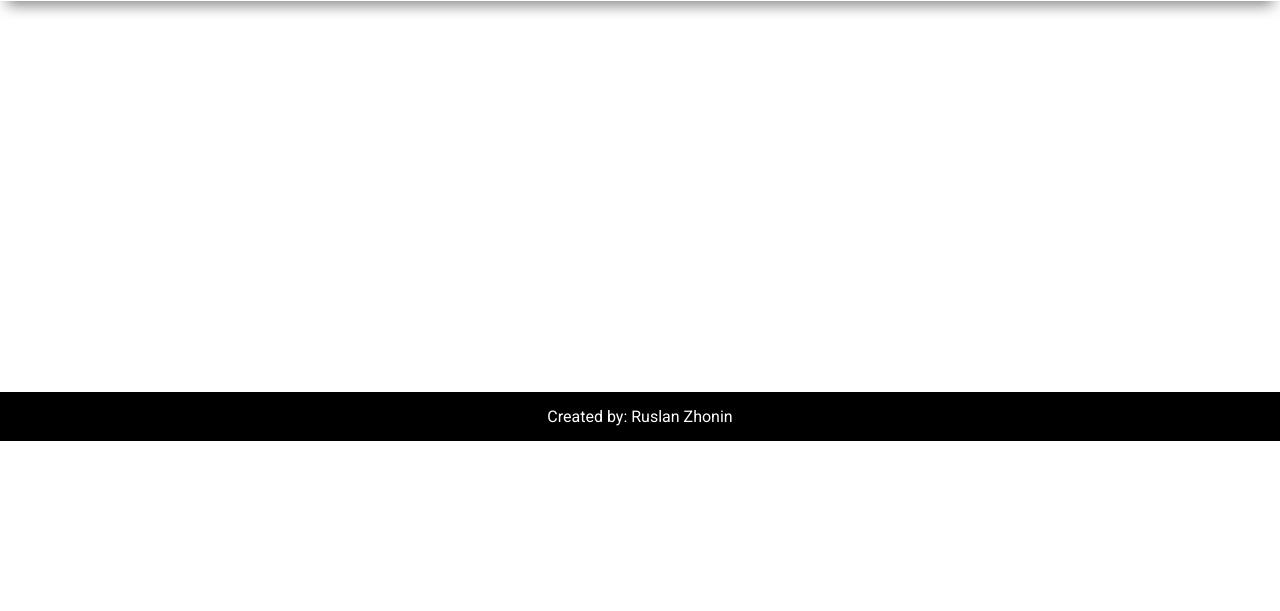
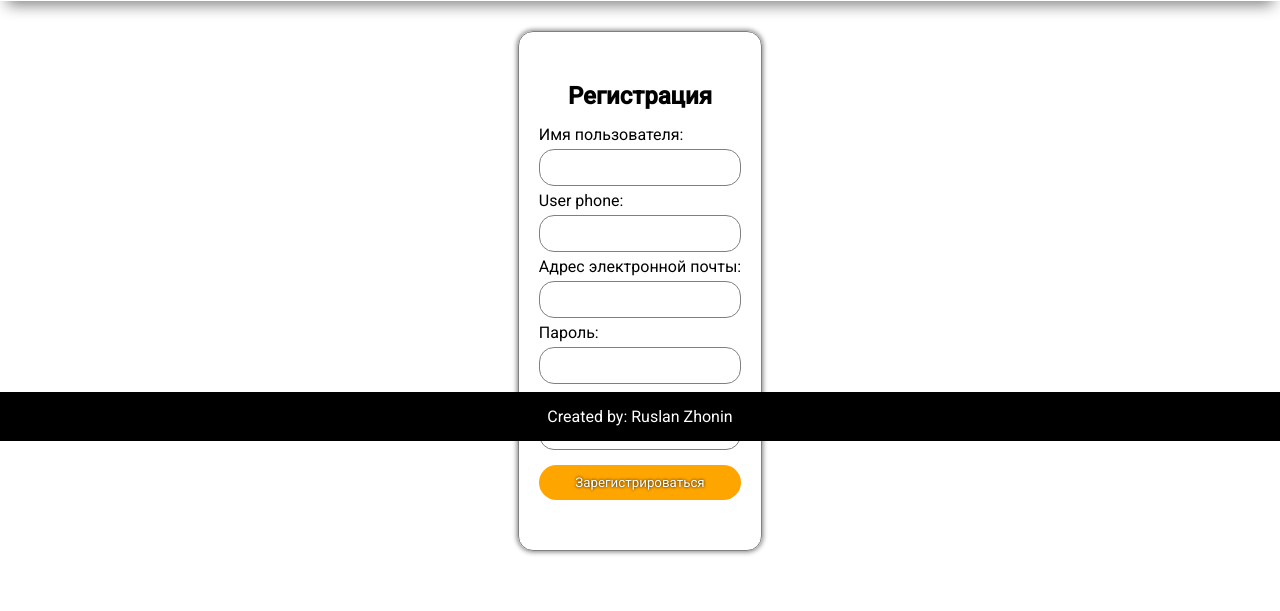
Before and after one commit to slayer-joe/pizza_delivery_django, a Django app: page /user/register/ in a window 1280 px wide. Shown: the part 359-970 px from the top of the page. Before the commit the page ends 800 px from the top, so only its background shows below. Run offline with Django 4.2, Linux system fonts and the light colour scheme.

Commit message:
refactor user forms and css

```diff
--- a/pizza/pizza/static/css/style.css
+++ b/pizza/pizza/static/css/style.css
@@ -60,9 +60,11 @@ header {
     margin: 0 5px;
 }
 
-.header-top a,
+.header-top a:not(.logout),
+.header-top p,
 .main-nav a,
-button.add {
+button.add,
+input[type="submit"] {
     padding: 10px 15px;
     background-color: orange;
     border-radius: 20px;
@@ -73,7 +75,7 @@ button.add {
     transition: box-shadow .3s;
 }
 
-.header-top a:hover,
+.header-top a:hover:not(.logout),
 .main-nav a:hover,
 button.add:hover {
     box-shadow: 0 0 3px 1px black;
@@ -89,6 +91,19 @@ main {
 .catalog {
     display: flex;
     flex-wrap: wrap;
+}
+
+.reg-container {
+    display: flex;
+    align-items: center;
+}
+
+.logout {
+    margin: 0 10px;
+    padding: 5px 10px;
+    border-radius: 15px;
+    background-color: black;
+    color: white;
 }
 
 .pizza-card {
@@ -187,7 +202,7 @@ main {
 
 .action-item img {
     width: 100%;
-    height: 40%;
+    min-height: 40%;
 }
 
 .pagination {
@@ -199,6 +214,12 @@ main {
     border-radius: 10px;
 }
 
+.errorlist li {
+    list-style: none;
+    color: red;
+    font-size: 12px;
+
+}
 .pagination .arrow {
     padding: 5px;
 }
@@ -210,6 +231,50 @@ main {
     color: white;
     border-radius: 50%;
 }
+
+.helptext, br {
+    display: none;
+}
+
+.reg-log {
+    display: flex;
+    align-items: center;
+    justify-content: center;
+}
+
+.reg-log form {
+    margin: auto;
+    border: 1px solid black;
+    padding: 50px 20px;
+    display: flex;
+    flex-direction: column;
+    justify-content: space-between;
+    margin: 10px;
+    border: 1px solid gray;
+    border-radius: 15px;
+    box-shadow: 0 0 5px 1px gray;
+}
+
+.reg-log .title {
+    text-align: center;
+    margin-bottom: 15px;
+}
+
+.reg-log input[type="text"],
+.reg-log input[type="password"],
+.reg-log input[type="email"]
+ {
+    background: white !important;
+    padding: 10px;
+    margin: 5px 0;
+    border: 1px solid gray;
+    border-radius: 15px;
+}
+
+.reg-log input[type="submit"] {
+    margin-top: 10px;
+}
+
 footer {
     position: fixed;
     bottom: 0;
--- a/pizza/pizza/templates/base.html
+++ b/pizza/pizza/templates/base.html
@@ -13,10 +13,17 @@
         <div class="header-top">
             <img src="{% static 'media/main-logo.png' %}" alt="" class="main-logo">
             <h1 class="main-title">Pizza house</h1>
-            <div class="reg-container">
-                <a href="">Войти</a>
-                <a href="">Регистрация</a>
-            </div>
+            {% if user.is_authenticated %}
+                <div class="reg-container">
+                    <p>{{user.username}}</p>
+                    <a href="{% url 'logout_page' %}" class="logout">logout</a>
+                </div>
+            {% else %}
+                <div class="reg-container">
+                    <a href="{% url 'user_login_page' %}">Войти</a>
+                    <a href="{% url 'register_user' %}">Регистрация</a>
+                </div>
+            {% endif %}
         </div>
     </header>
     <nav class="main-nav">
@@ -36,6 +43,8 @@
     <main>
         {% block catalog %}{% endblock catalog %}
         {% block actions %}{% endblock actions %}
+        {% block user %}{% endblock user %}
+        {% block user_login %}{% endblock user_login %}
     </main>
     <footer>
         <p class="author">Created by: Ruslan Zhonin</p>
--- a/pizza/user/forms.py
+++ b/pizza/user/forms.py
@@ -18,9 +18,9 @@ class LoginForm(forms.Form):
             self.user = user
             return self.cleaned_data
         time.sleep(3)
-        self.add_error('username', 'Invalid username')
-        self.add_error('password', 'or invalid password')
-        raise forms.ValidationError("User not found")
+        self.add_error('username', 'Не верный логин')
+        self.add_error('password', 'Или пароль')
+        raise forms.ValidationError("Позьзователь не найден")
 
     def auth(self, request):
         login(request, self.user)
--- a/pizza/user/models.py
+++ b/pizza/user/models.py
@@ -15,12 +15,12 @@ class User(AbstractUser): #модель это таблица в БД
     def __str__(self) -> str:
         return self.username
 
-# @receiver(pre_save, sender=User) # декоратор событий модели, создает обработчик события
-# def hash_password(sender, instance, **kwargs):
-#     # sender - модель у которой смотрим событие
-#     # instance - обьект созданный на основе этой модели(в частности User)
-#         if (instance.id is None) or (
-#             sender.objects.get(id=instance.id).password != instance.password
-#             ): # это запрос в базу
-#                # ищем обьект под id = instance.id и сравниваем его пароль с текущим
-#                 instance.set_password(instance.password) #этот метод хеширует пароль
+@receiver(pre_save, sender=User) # декоратор событий модели, создает обработчик события
+def hash_password(sender, instance, **kwargs):
+    # sender - модель у которой смотрим событие
+    # instance - обьект созданный на основе этой модели(в частности User)
+        if (instance.id is None) or (
+            sender.objects.get(id=instance.id).password != instance.password
+            ): # это запрос в базу
+               # ищем обьект под id = instance.id и сравниваем его пароль с текущим
+                instance.set_password(instance.password) #этот метод хеширует пароль
--- a/pizza/user/templates/register.html
+++ b/pizza/user/templates/register.html
@@ -2,13 +2,12 @@
 {% load static %}
 
 {% block user %}
-    <form action="{% url 'register_user' %}" method="post">
-        {% csrf_token %}
-        {{form}}
-        <input type="submit" value="submit">
-    </form>
+    <div class="reg-log register-page">
+        <form action="{% url 'register_user' %}" method="post">
+            <h2 class="title">Регистрация</h2>
+            {% csrf_token %}
+            {{form}}
+            <input type="submit" value="Зарегистрироваться">
+        </form>
+    </div>
 {% endblock user %}
-
-{% block style %}
-<link rel="stylesheet" href="{% static 'css/style.css' %}">
-{% endblock style %}
--- a/pizza/user/urls.py
+++ b/pizza/user/urls.py
@@ -5,7 +5,6 @@ from django.shortcuts import redirect
 urlpatterns = [
     path('', lambda request: redirect("register")),
     path('logout/', views.logout, name="logout_page"),
-    # path('users/', views.UsersView.as_view(), name="all_list"),
     path('login/', views.LoginView.as_view(), name='user_login_page'),
-    path('register/', views.RegisterView.as_view(), name="register")
+    path('register/', views.RegisterView.as_view(), name="register_user")
 ]
--- a/pizza/user/views.py
+++ b/pizza/user/views.py
@@ -20,7 +20,7 @@ class RegisterView(FormView):
         next_url = self.request.GET.get("next")
         if next_url is not None:
             return next_url
-        return reverse("all_list")
+        return reverse("catalog")
     def form_valid(self, form):
         form.save()
         return super().form_valid(form)
```
Also changed, not shown: pizza/user/templates/user_login.html (+6 -1 lines), pizza/user/templates/users.html (deleted, +0 -9 lines).
